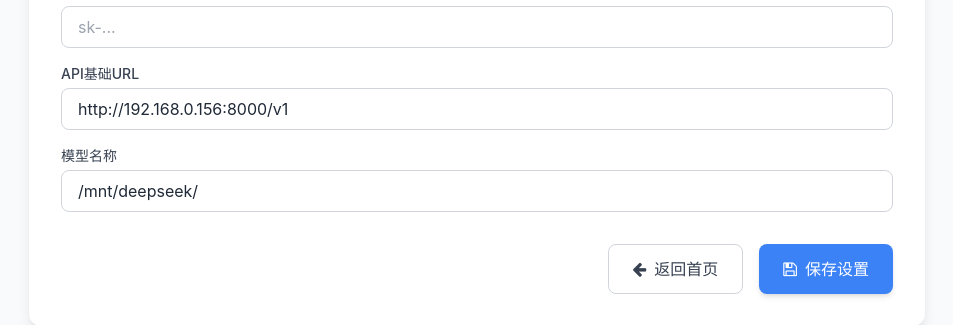
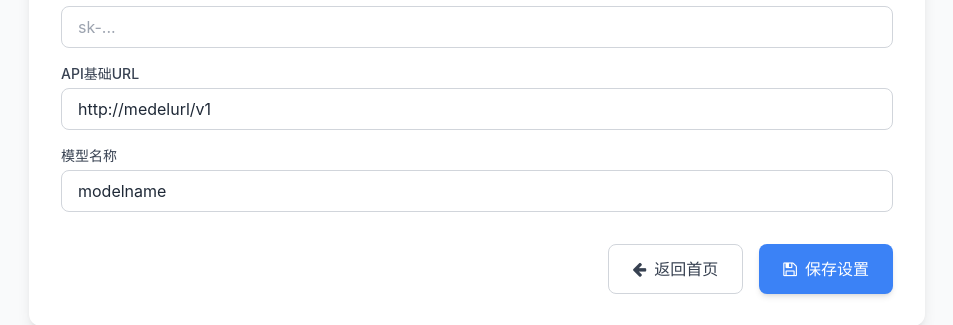
Before and after one commit to BoundlessLuke/Translate4Original, a Flask app: template templates/settings.html in a window 1280 px wide. Shown: the part 904-1229 px from the top of the page, without its empty margins (163-1116 px from the left). Run offline with Flask 3, Linux system fonts and the light colour scheme; the template is opened without the code that fills it, so the values that code supplies are empty; some libraries are stand-ins or nearby versions.

Commit message:
settings.html

```diff
--- a/templates/settings.html
+++ b/templates/settings.html
@@ -144,12 +144,12 @@
 
                     <div class="mb-4">
                         <label for="api_base" class="block text-sm font-medium text-gray-700 mb-1">API基础URL</label>
-                        <input type="text" id="api_base" name="api_base" class="w-full px-4 py-2 border border-gray-300 rounded-lg input-focus" value="http://192.168.0.156:8000/v1" placeholder="http://192.168.0.156:8000/v1">
+                        <input type="text" id="api_base" name="api_base" class="w-full px-4 py-2 border border-gray-300 rounded-lg input-focus" value="http://medelurl/v1" placeholder="http://medelurl/v1">
                     </div>
 
                     <div class="mb-2">
                         <label for="model" class="block text-sm font-medium text-gray-700 mb-1">模型名称</label>
-                        <input type="text" id="model" name="model" class="w-full px-4 py-2 border border-gray-300 rounded-lg input-focus" value="/mnt/deepseek/" placeholder="/mnt/deepseek/">
+                        <input type="text" id="model" name="model" class="w-full px-4 py-2 border border-gray-300 rounded-lg input-focus" value="modelname" placeholder="modelname">
                     </div>
                 </div>
 
```
